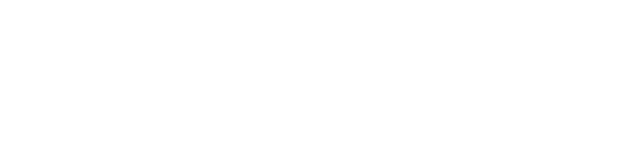
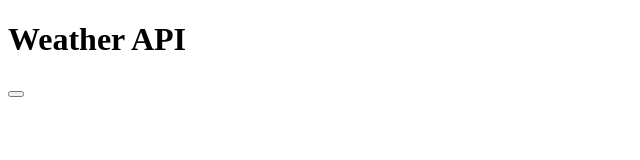
Before and after one commit to acciojob/weather-api-guptashashankmca, a website: page main.html in a window 1280 px wide. Shown: the whole page, without its empty margins (0-640 px from the left). Drawn offline with Linux system fonts and the light colour scheme.

Commit message:
created a submission

```diff
--- a/main.html
+++ b/main.html
@@ -1,16 +1,14 @@
 <!DOCTYPE html>
-
 <html>
-
 <head>
 	<link rel="stylesheet" href="styles.css">
 </head>
-
 <body>
 	<!-- the entire body must be written by student -->
+	<h1>Weather API</h1>
+	<button onclick="getWeather()"></button>
+	<div id="weatherData"></div>
     <script type="text/javascript" src="./script.js">
 </script>
-
 </body>
-
 </html>
--- a/script.js
+++ b/script.js
@@ -1 +1,15 @@
-//your JS code here. If required.
+async function getWeather(){
+	const apiKey = "3581693e48907eebbe85c175f0aa3453";
+	const city = "London";
+	const url = `https://api.openweathermap.org/data/2.5/weather?q=${city}&appid=${apiKey}`;
+	try {
+		const response = await fetch (url);
+		if(!response.ok) throw new Error `failed to fetch weather data`;
+		const data = await response.json();
+		const condition = data.weather[0].main;
+		document.getElementById("weatherData").innerText=`Current weather in London: ${condition}`;
+	} catch (error) {
+		document.getElementById().innerText = `Error in fetching data`;
+		console.log(error);
+	}
+}
```
